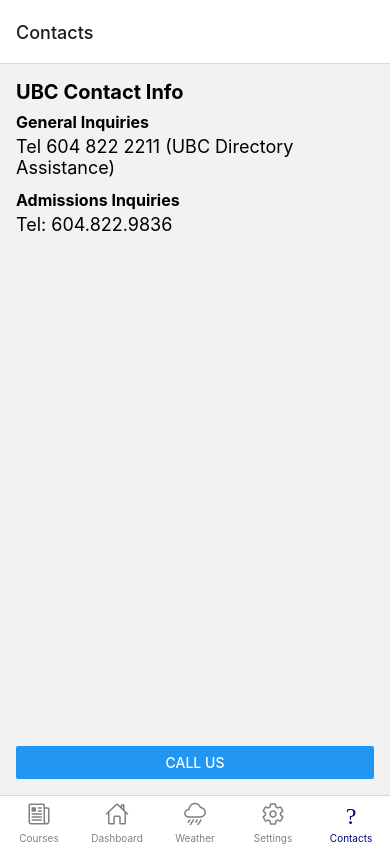
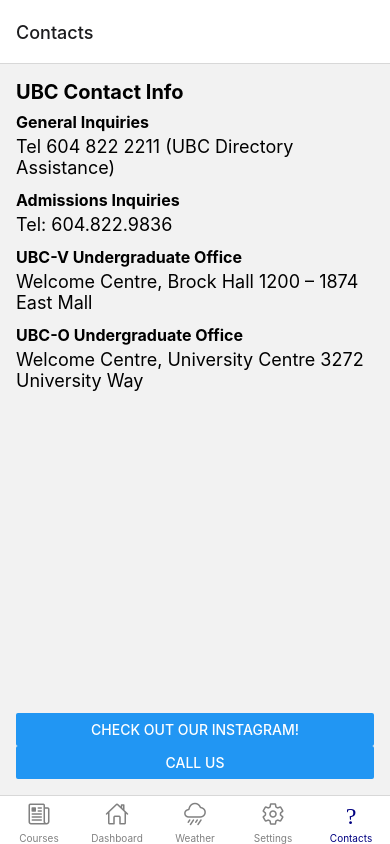
Before and after one commit to mchlcui/nwHacks-UBCgo, a React Native app in the folder nwHacks-UBCgo/: screen /Contacts in a window 390 px wide. Built offline with nearby package versions, Linux system fonts and the light colour scheme.

Commit message:
contacts

```diff
--- a/nwHacks-UBCgo/screens/Contacts.js
+++ b/nwHacks-UBCgo/screens/Contacts.js
@@ -1,5 +1,5 @@
 import React from 'react';
-import { Button, Text, View, SectionList, Alert, StyleSheet } from 'react-native';
+import { Button, Text, View, SectionList, Alert, StyleSheet, Linking } from 'react-native';
 
 const Contacts = () => {
   const data = [
@@ -8,9 +8,16 @@
       data: [
         { key: '1', label: 'General Inquiries', value: 'Tel 604 822 2211 (UBC Directory Assistance)' },
         { key: '2', label: 'Admissions Inquiries', value: 'Tel: 604.822.9836' },
+        { key: '3', label: 'UBC-V Undergraduate Office', value: 'Welcome Centre, Brock Hall 1200 – 1874 East Mall'},
+        { key: '4', label: 'UBC-O Undergraduate Office', value: 'Welcome Centre, University Centre 3272 University Way'},
       ],
     },
   ];
+
+  const handleInstagramPress = () => {
+    const instagramURL = 'https://www.instagram.com/universityofbc/?hl=en';
+    Linking.openURL(instagramURL).catch(() => Alert.alert('Unable to open Instagram'));
+  };
 
   return (
     <View style={styles.container}>
@@ -26,6 +33,10 @@
         renderSectionHeader={({ section: { title } }) => (
           <Text style={styles.sectionHeader}>{title}</Text>
         )}
+      />
+      <Button
+        title="Check Out Our Instagram!"
+        onPress={handleInstagramPress}
       />
       <Button
         title="Call us"
@@ -56,6 +67,8 @@
   value: {
     fontSize: 18,
   },
+
+
 });
 
 export default Contacts;
```
